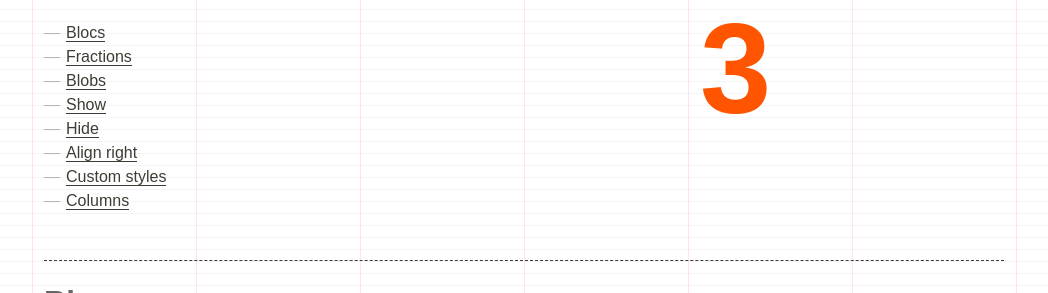
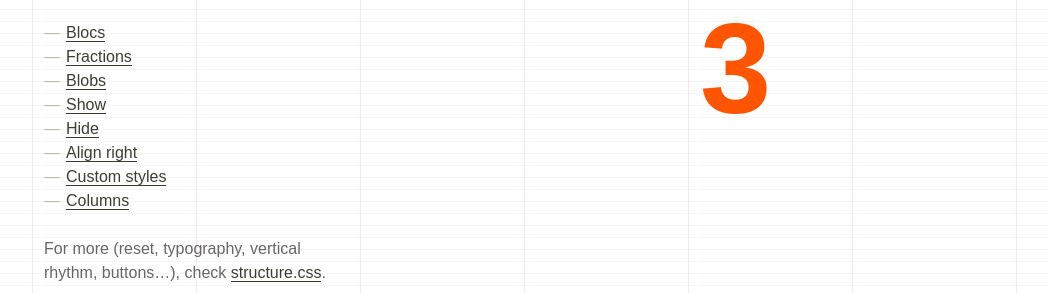
Before and after one commit to francoisromain/postcss-grid-system, a website: page index.html in a window 1280 px wide. Shown: the part 507-800 px from the top of the page, without its empty margins (116-1164 px from the left). Drawn offline with Linux system fonts and the light colour scheme.

Commit message:
feat: add link to structure.css

```diff
--- a/index.html
+++ b/index.html
@@ -37,6 +37,7 @@
           <li><a href="#custom-styles">Custom styles</a></li>
           <li><a href="#columns">Columns</a></li>
         </ul>
+        <p>For more (reset, typography, vertical rhythm, buttons…), check <a href="http://francoisromain.github.io/structure.css/">structure.css</a>.</p>
       </div>
       <div class="bloc-2-1 right-2 show-2">
         <h2>Current breakpoint</h2>
```
